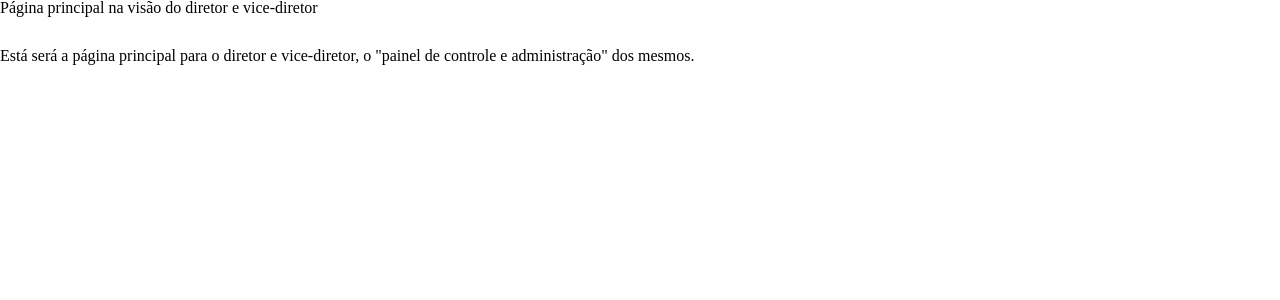
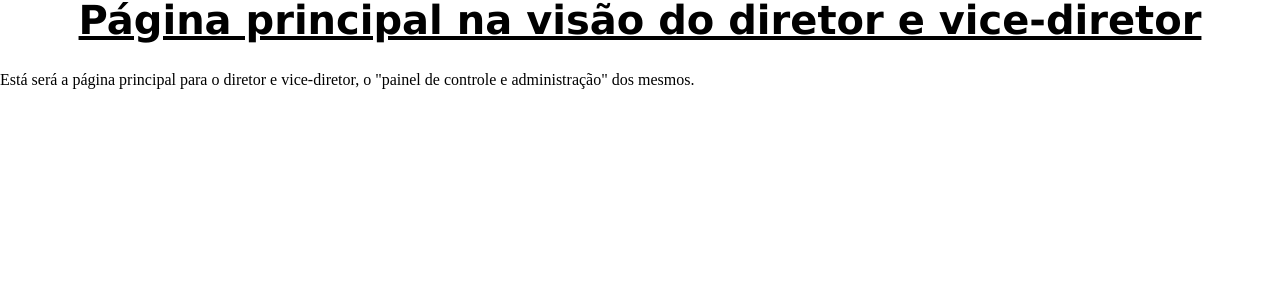
Before and after one commit to Thiago-Henrique-Santos/SIEGE, a PHP site: page /principal_diretor.html in a window 1280 px wide. Shown: the top 300 px of the page. Run offline with PHP 8.4, Linux system fonts and the light colour scheme.

Commit message:
alteração no css da página pro diretor

```diff
--- a/CSS/principal_diretor.css
+++ b/CSS/principal_diretor.css
@@ -1,4 +1,7 @@
-body{
-    margin: 0;
-    padding: 0;
+.titulo{
+    font-family: Verdana;
+    font-size: 40px;
+    text-align: center;
+    font-weight: bold;
+    text-decoration: underline;
 }
```
